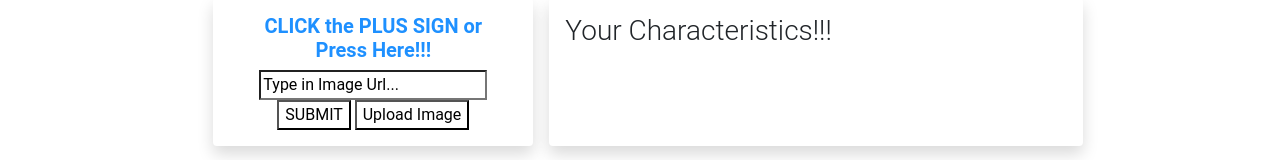
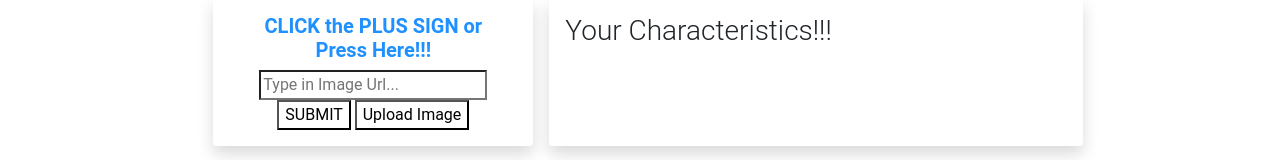
Before and after one commit to spaceboycoop/MovieMood, a website: page index.html in a window 1280 px wide. Shown: the part 179-339 px from the top of the page. Drawn offline with nearby package versions, Linux system fonts and the light colour scheme; no server answers.

Commit message:
placeholder instead of value

```diff
--- a/index.html
+++ b/index.html
@@ -39,7 +39,7 @@
                         <div class="row text-center shadow p-3 mb-4 bg-lightgray rounded">
                             <div class="col-lg-12">
                                 <h5 id="submitButton">CLICK the PLUS SIGN or Press Here!!!</h5>
-                                <input type="text" id="imageURL" value="Type in Image Url...">
+                                <input type="text" id="imageURL" placeholder="Type in Image Url...">
                                 <button id="submit">SUBMIT</button>
                                 <input id='file' type='file' hidden/>
                                 <input id='fileButton' type='button' value='Upload Image' />
```
